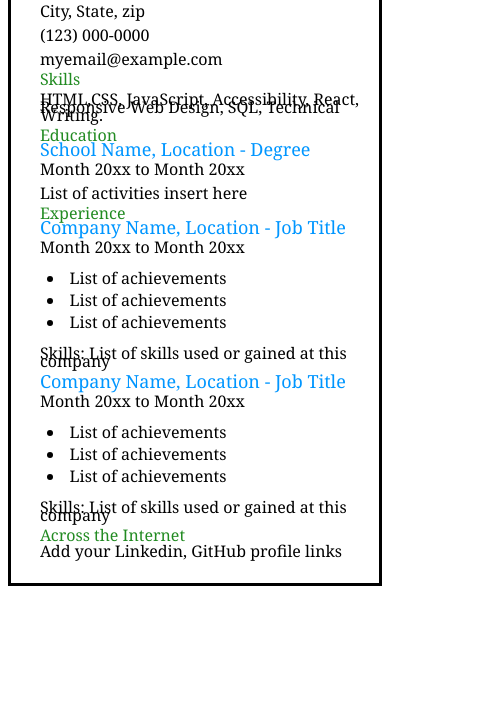
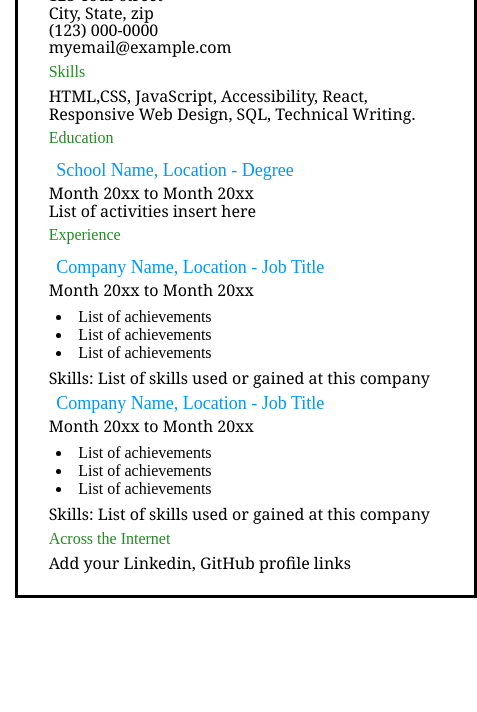
Before and after one commit to YonatanKBa-doh/CV-repo, a plain HTML site: page index.html in a window 390 px wide. Shown: the part 132-844 px from the top of the page, 477 px wide, since content can reach past the window. Drawn offline with Linux system fonts and the light colour scheme.

Commit message:
added updated responsivenes

```diff
--- a/index.html
+++ b/index.html
@@ -8,7 +8,7 @@
 #lists{padding: 0%;
   padding-left: 4%;
 margin: 2%;
-text-align: left;
+text-align:left;
     }
 
 hr{
@@ -30,36 +30,58 @@ margin-bottom: 0;
 
 }
   .heading {color: #228B22;
+  padding:2%;
    padding-left: 0%;
 margin: 4%;
-line-height: 2%;
+margin-bottom: 4%;
+line-height: 4%;
+white-space: nowrap;
+
+
   	}
 
   .subheading { text-align: justify;
     color: #0096ff;
     font-size: large;
-padding: 0%;
+padding: 2%;
 margin: 4%;
 margin-left: 4%;
 margin-bottom: 2%;
-line-height: 1%;
+line-height: 1.5%;
+white-space: nowrap;
+width: fit-content;
+overflow-wrap: break-word;
+
+
 }
 
-body {border: black solid;
-      font-family:Cambria, Cochin, Georgia, Times, 'Times New Roman', serif;
+.boxbody{border: rgb(0, 0, 0) solid 0.2rem;
       text-align: left;
     ;
     word-wrap: break-word;
+    white-space: nowrap;
 	padding: 4%;
+  padding-right:16%;
 margin: 2%;
+
+width:max-content;
+overflow-wrap: break-word;
 }
 
 
 .para{color:black;
+  font-family:Cambria, Cochin, Georgia, Times, 'Times New Roman', serif;
 text-align: left;
-line-height: 8px;
+line-height: 8%;
 padding: 0%;
+
 margin-left: 4%;
+white-space: nowrap;
+word-wrap:break-word;
+width: fit-content;
+overflow-wrap: auto;
+
+
 }
 
 #links{
@@ -68,9 +90,12 @@ text-align: left;
 line-height: 0;
 padding: 0;
 margin-left: 4%;
+max-width: fit-content;
 }
 
 	</style>
+
+  <!-- meta tags-->
     <meta charset="UTF-8" />
     <meta name="viewport" content="width=device-width, initial-scale=1.0" />
     <meta name="description" content="cv">
@@ -92,6 +117,8 @@ margin-left: 4%;
 	<link rel="icon" type="image/x-icon" href="images/favicon.ico?v=1">
 
   </head>
+
+  <div class="boxbody">
   <body>
 
     <header>
@@ -117,9 +144,11 @@ margin-left: 4%;
 	   <div class = 'para'>
 
       <p>
-        HTML,CSS, JavaScript, Accessibility, React, Responsive Web Design, SQL,
-        Technical Writing.
+        HTML,CSS, JavaScript, Accessibility,
+         React,
       </p>
+      <p> Responsive Web Design, SQL,
+        Technical Writing.</p>
 	  </div>
 
 
@@ -182,10 +211,17 @@ margin-left: 4%;
 	 <div class="heading"> Across the Internet
 	</div>
 	 <div id = 'links'>
-	<p> Add your Linkedin, GitHub profile links
+  <div class="para">
+	<p style="text-indent: -4%;">
+
+  Add your Linkedin, GitHub profile links
+
 	</p>
+  </div>
 	</div>
 
     </div>
   </body>
+
+</div>
 </html>
```
Also changed, not shown: 2 other files.
